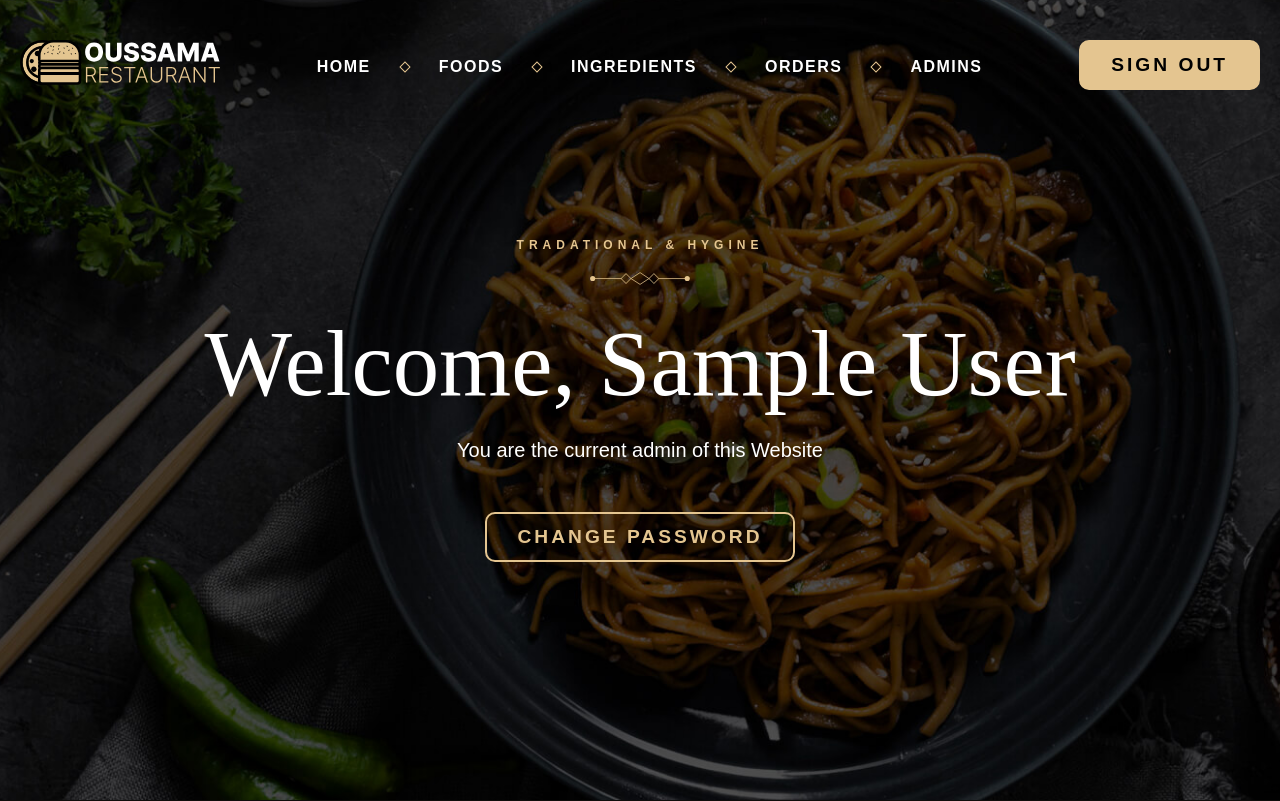
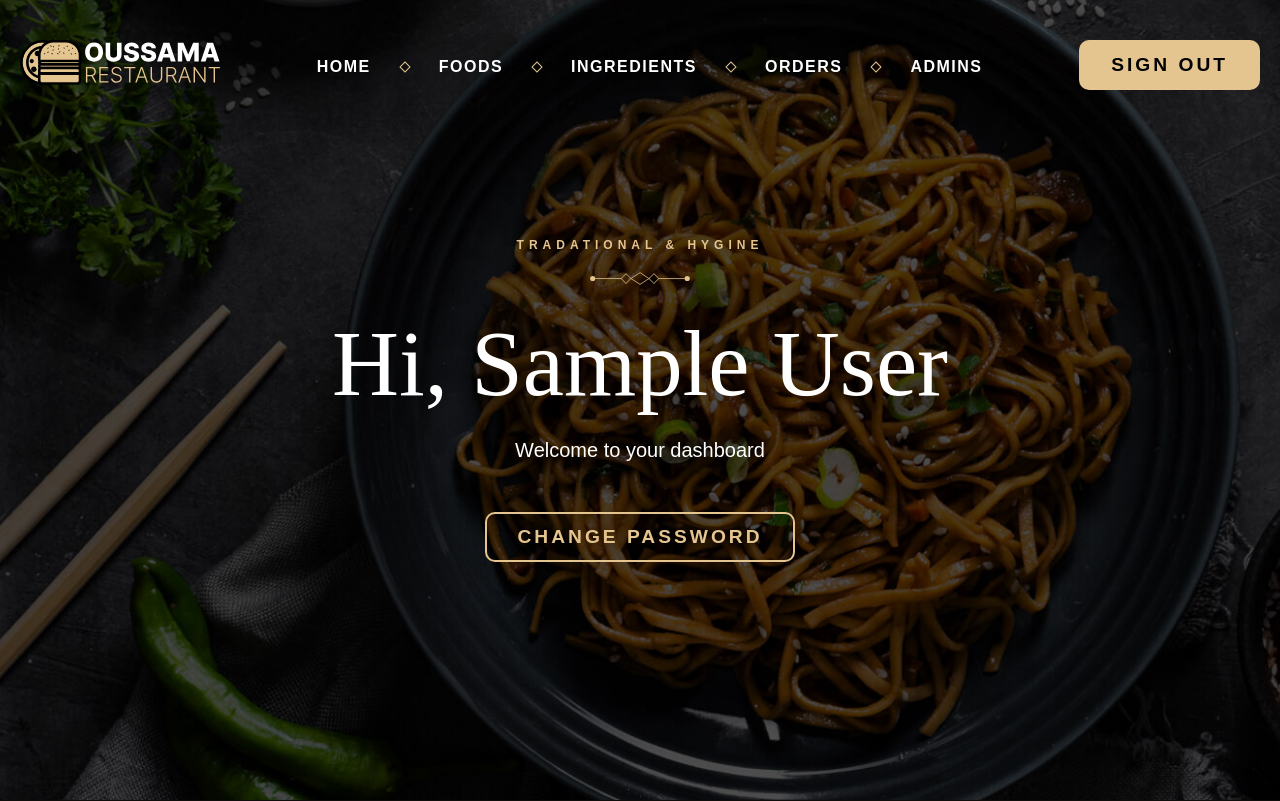
Before and after one commit to Oussama-BDF/Restaurant, a PHP site: page /MyRestaurant/admin/home.php in a window 1280 px wide; the page is wider, and only the part inside the window is pictured. Shown: the top 801 px of that part. Run offline with PHP 8.4, Linux system fonts and the light colour scheme; the visitor is signed in with stand-in values (Sample User, id 1).

Commit message:
fix some problemes

```diff
--- a/admin/includes/components/home/section1.php
+++ b/admin/includes/components/home/section1.php
@@ -5,11 +5,10 @@
     </div>
     <p class="par1 slider-reveal">Tradational &amp; Hygine</p>
     <h1 class="par2 slider-reveal">
-      Welcome, <?php echo $_SESSION['name']; ?>
+      Hi, <?php echo $_SESSION['name']; ?>
     </h1>
     <p class="par3 slider-reveal">
-      <!-- Welcome <?php echo $_SESSION['name']; ?> to your dashboard -->
-      You are the current admin of this Website
+      Welcome  to your dashboard
     </p>
     <a href="changePass.php" class="btn transparent slider-reveal" data-content="<?php echo $siteTexts["home"]["anchor"];?>"><?php echo $siteTexts["home"]["anchor"];?></a>
   </div>
```
